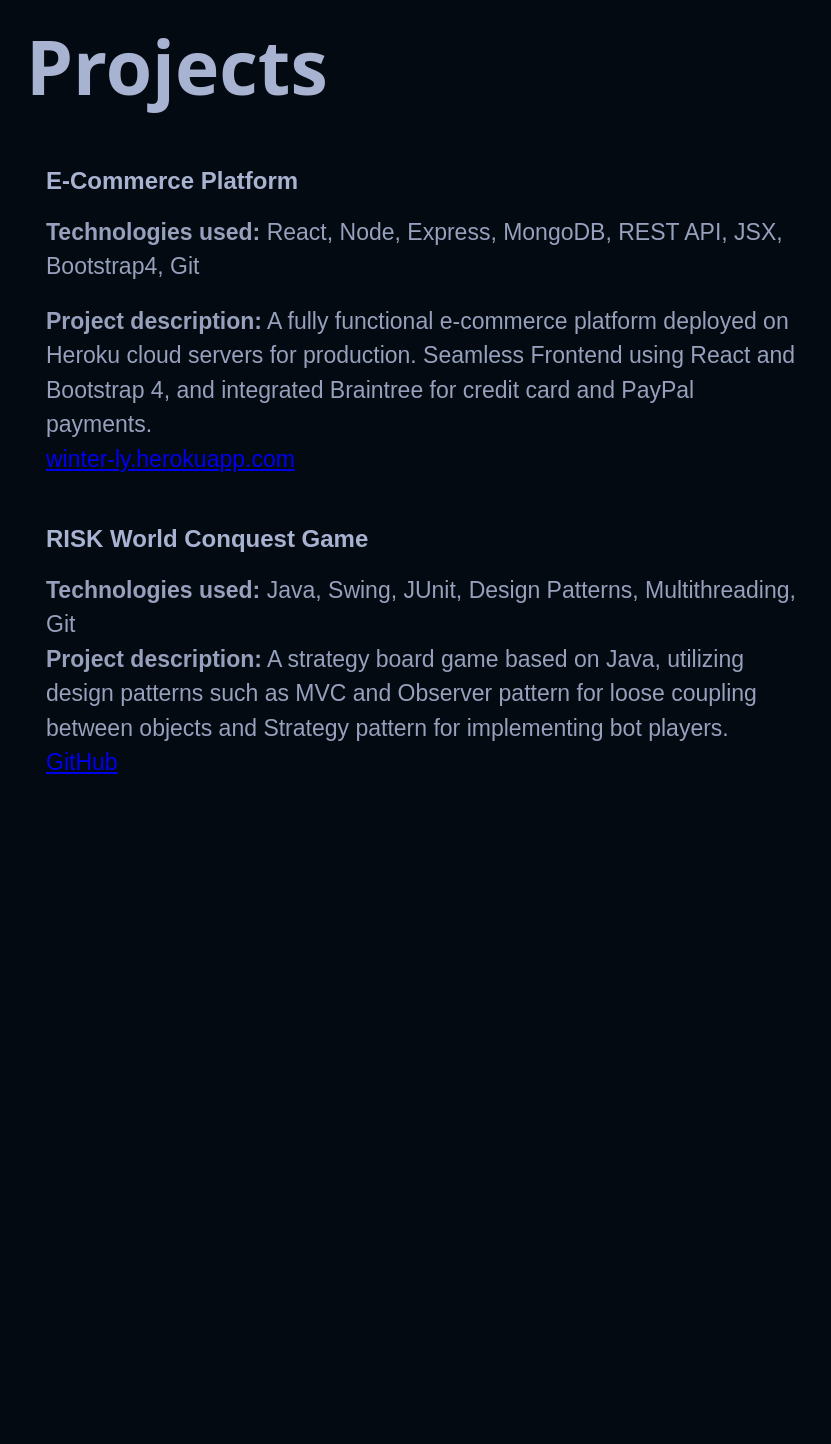
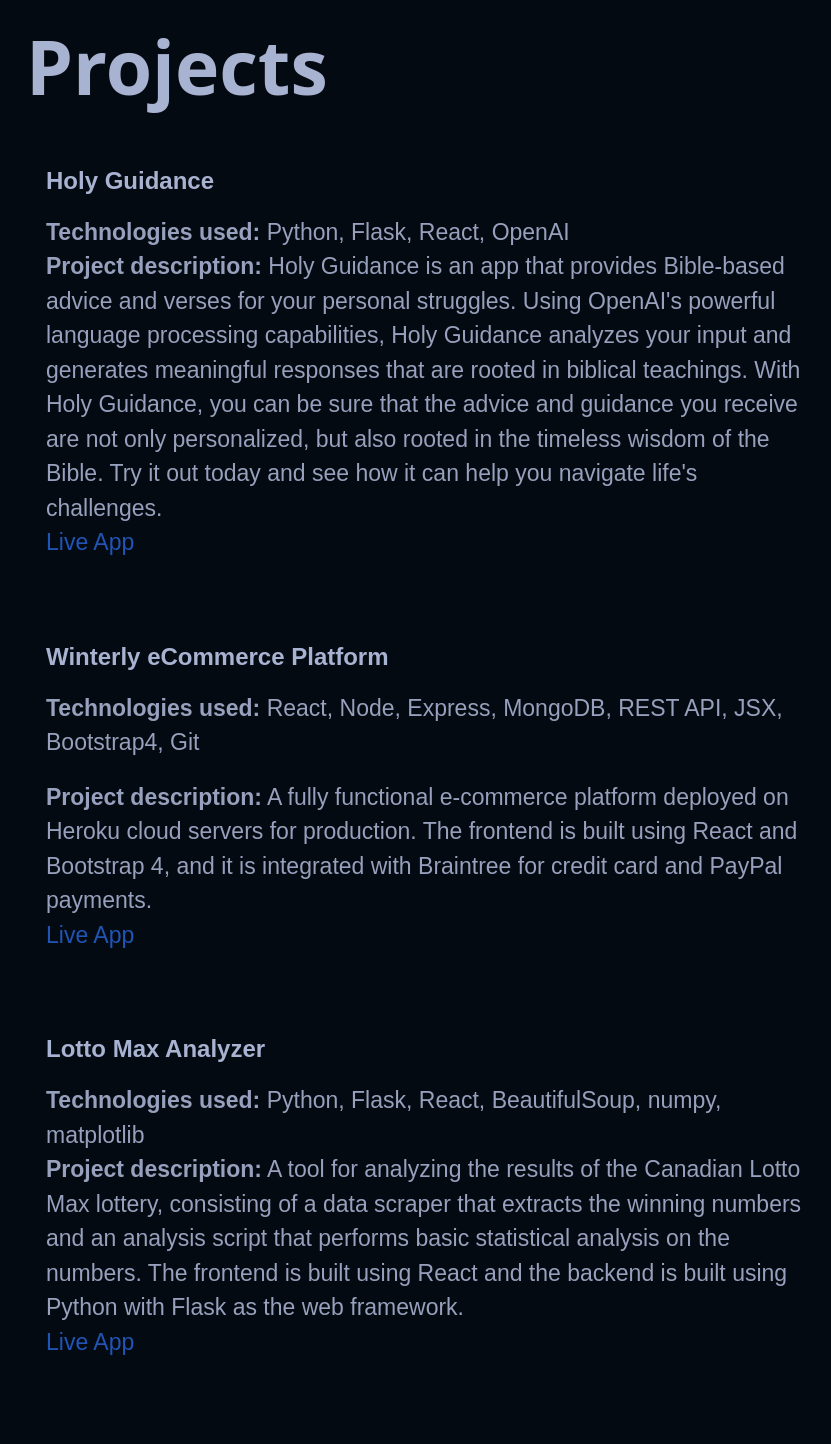
Before and after one commit to greeshmasunil10/portfolio, a React (Create React App) app: page /MyWork in a window 1280 px wide. Shown: the part 160-1604 px from the top of the page, without its empty margins (214-1045 px from the left). Before the commit the page ends 1000 px from the top, so only its background shows below. Built offline with nearby package versions, Linux system fonts and the light colour scheme.

Commit message:
added projects hg and lotto

```diff
--- a/src/App.css
+++ b/src/App.css
@@ -219,6 +219,12 @@
   display: table-row;
 }
 
+a{
+  display: flex;
+  color: #2055b6;
+  text-decoration: none;
+}
+
 @media only screen and (max-width: 600px) {
   .jumbotron h2 {
     margin-top: 10px;
--- a/src/MyWork.js
+++ b/src/MyWork.js
@@ -6,30 +6,79 @@
       <h2>Projects</h2>
       <div class="contentStyle">
         <div class="content">
-      <h3>E-Commerce Platform</h3>
+        <h3>Holy Guidance</h3>
           <div>
-        <strong>Technologies used:</strong> React, Node, Express, MongoDB, REST
-        API, JSX, Bootstrap4, Git
-        <p/>
-        <strong>Project description:</strong> A fully functional
-        e-commerce platform deployed on Heroku cloud servers for
-        production. Seamless Frontend using React and Bootstrap 4, and
-        integrated Braintree for credit card and PayPal payments.
+            <strong>Technologies used:</strong> Python, Flask, React, OpenAI
           </div>
-      <a href="https://winter-ly.herokuapp.com">winter-ly.herokuapp.com</a>
+          <div>
+            <strong>Project description:</strong> Holy Guidance is an app that
+            provides Bible-based advice and verses for your personal struggles.
+            Using OpenAI's powerful language processing capabilities, Holy
+            Guidance analyzes your input and generates meaningful responses that
+            are rooted in biblical teachings. With Holy Guidance, you can be
+            sure that the advice and guidance you receive are not only
+            personalized, but also rooted in the timeless wisdom of the Bible.
+            Try it out today and see how it can help you navigate life's
+            challenges.
+          </div>
+          <a href="http://holy-guidance-fe.herokuapp.com/" target="_blank">Live App</a>
 
-      <br/><br/>
+          <br />
+          <br />
+          <h3>Winterly eCommerce Platform</h3>
+          <div>
+            <strong>Technologies used:</strong> React, Node, Express, MongoDB,
+            REST API, JSX, Bootstrap4, Git
+            <p />
+            <strong>Project description:</strong> A fully functional e-commerce
+            platform deployed on Heroku cloud servers for production. The
+            frontend is built using React and Bootstrap 4, and it is integrated
+            with Braintree for credit card and PayPal payments.
+          </div>
+          <a href="https://winter-ly.herokuapp.com" target="_blank">Live App</a>
+          {/* <a href="https://winter-ly.herokuapp.com">
+            <img src=".\winterly.jpg" />
+          </a> */}
+
+          <br />
+          <br />
+          <h3>Lotto Max Analyzer</h3>
+          <div>
+            <strong>Technologies used:</strong> Python, Flask, React,
+            BeautifulSoup, numpy, matplotlib
+          </div>
+          <div>
+            <strong>Project description:</strong> A tool for analyzing the
+            results of the Canadian Lotto Max lottery, consisting of a data
+            scraper that extracts the winning numbers and an analysis script
+            that performs basic statistical analysis on the numbers. The
+            frontend is built using React and the backend is built using Python
+            with Flask as the web framework.
+          </div>
+          <a href="https://lottomax-analyser-fe.herokuapp.com/" target="_blank">Live App</a>
+
+          <br />
+          <br />
           <h3>RISK World Conquest Game</h3>
           <div>
-        <strong>Technologies used:</strong> Java, Swing, JUnit, Design Patterns,
-        Multithreading, Git
+            <strong>Technologies used:</strong> Java, Swing, JUnit, Design
+            Patterns, Multithreading, Git
           </div>
           <div>
-        <strong>Project description:</strong> A strategy board game based on Java, utilizing design patterns such as MVC
-        and Observer pattern for loose coupling between objects and Strategy pattern for implementing bot players.
+            <strong>Project description:</strong> A strategy board game based on
+            Java, utilizing design patterns such as MVC and Observer pattern for
+            loose coupling between objects and Strategy pattern for implementing
+            bot players.
           </div>
-      <a href="https://github.com/greeshmasunil10">GitHub</a>
-      </div></div>
+          <a href="https://github.com/greeshmasunil10" target="_blank">GitHub</a>
+
+
+
+          <br />
+          <br />
+
+        </div>
+      </div>
     </div>
   );
 }
--- a/src/Skills.js
+++ b/src/Skills.js
@@ -3,7 +3,7 @@
 const Skills = () => (
   <div className="skills">
     <h2 style={{ textAlign: "center" }}>Skills</h2>
-    <div class="contentStyle">
+    <div class="contentStyle"  >
     <ul className="skills-list">
       <li className="skills-list-item">
         <span className="skills-list-title">Programming Languages</span>: Java,
```
Also changed, not shown: src/winterly.jpg (added). Lines whose indentation alone changed are shown as unchanged.
